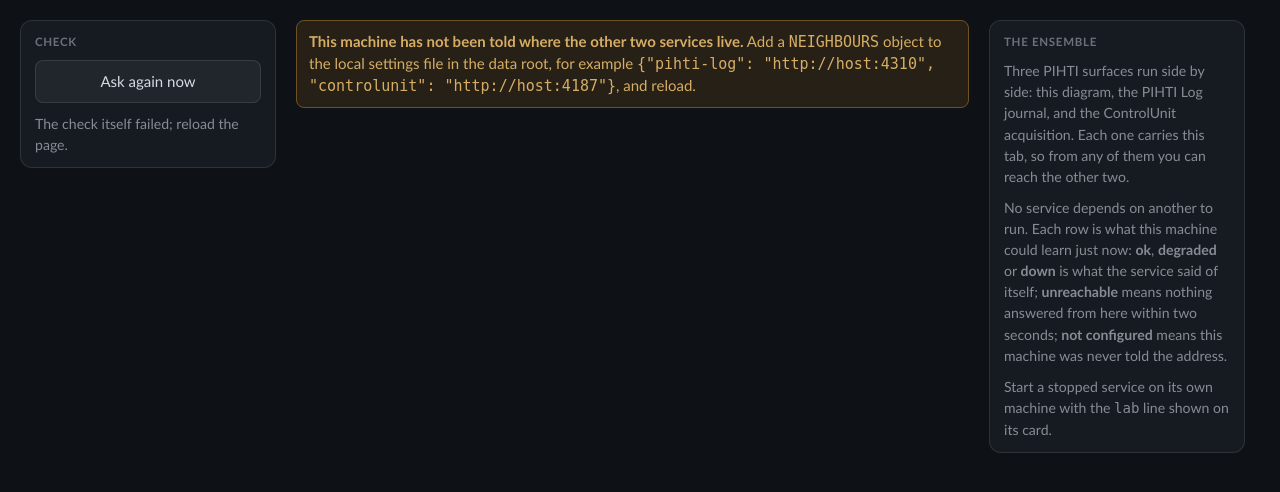
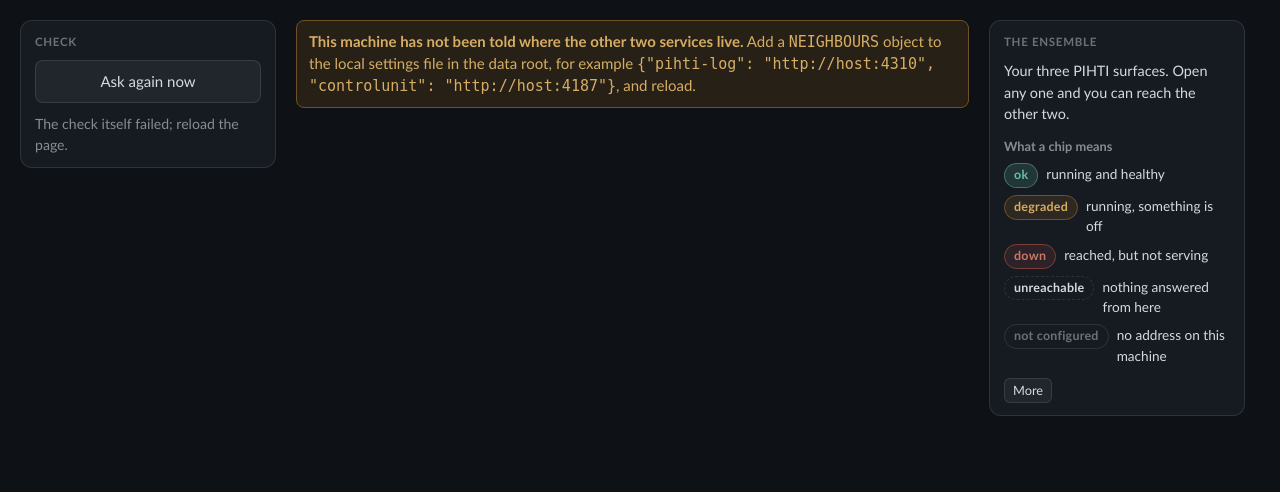
Before and after one commit to queezz/pihtivacuum, a Python web app: template src/pihti/templates/services.html in a window 1280 px wide. Shown: the part 56-548 px from the top of the page. Run offline with Jinja, Linux system fonts and the light colour scheme; the template is opened without the code that fills it, so the values that code supplies are empty.

Commit message:
Teach the Services board at a glance and give it our own icon
The right-rail explainer was three muted paragraphs; it is now one lead line,
the five state chips the cards themselves render with their meanings in a few
words, and the rest behind a More press. Start rows lead with plain words and
keep the command behind a toggle that survives the board's refresh, and
ControlUnit carries no command at all: the rig's GUI on the Raspberry Pi opens
that web server, and the card had been printing a lab alias nobody can run.

The inherited favicon was another site's mark. A hand-drawn Vc tile in the
page's own colours replaces it, drawn as strokes so no font need be installed.

Tests no longer fall back to the machine's own settings file, which made the
not-configured case pass only where no neighbours were configured.

agent: Claude Opus 5

```diff
--- a/pyproject.toml
+++ b/pyproject.toml
@@ -4,7 +4,7 @@ build-backend = "setuptools.build_meta"
 
 [project]
 name = "pihti"
-version = "0.7.0"
+version = "0.8.0"
 description = "Flask server for interactive SVG plasma and vacuum diagnostics"
 readme = "README.md"
 requires-python = ">=3.9"
--- a/src/pihti/__init__.py
+++ b/src/pihti/__init__.py
@@ -1,3 +1,3 @@
 """PIHTI vacuum diagnostics Flask application."""
 
-__version__ = "0.7.0"
+__version__ = "0.8.0"
--- a/src/pihti/static/css/styles.css
+++ b/src/pihti/static/css/styles.css
@@ -611,3 +611,29 @@ details.command pre {
 
 .service-actions { margin: 12px 0 0; }
 .service-actions a.button { width: 100%; }
+
+/* A small pressable control inside a card or a fact row. It keeps the base
+   button's border and fill and only loses padding: a control with no border
+   and no hover state is one nobody can see (fleet WEBUI.md, Controls). */
+button.tiny {
+  padding: 2px 8px;
+  font-size: 0.8rem;
+  border-radius: 6px;
+  vertical-align: baseline;
+}
+
+/* The ensemble rail teaches once, and at a glance: one lead line at full
+   contrast, then the same five chips the cards render, each with its meaning
+   in a few words. The longer explanation waits behind More, so the legend a
+   reader actually scans is never buried under prose. */
+.rail-lead { margin: 0 0 12px; font-size: 0.9rem; color: var(--fg); }
+.rail-sub { margin: 0 0 7px; font-size: 0.8rem; font-weight: 600; color: var(--muted); }
+
+.legend { list-style: none; margin: 0 0 12px; padding: 0; display: grid; gap: 7px; }
+.legend li { display: flex; gap: 8px; align-items: baseline; font-size: 0.85rem; color: var(--fg); }
+.legend .state-chip { flex: 0 0 auto; }
+
+#ensemble-detail { margin-top: 10px; }
+
+/* The command sits under its own sentence, so showing it moves nothing. */
+.start-command { display: block; margin-top: 5px; }
--- a/src/pihti/static/js/services.js
+++ b/src/pihti/static/js/services.js
@@ -1,6 +1,12 @@
 /* Services: the three PIHTI surfaces, each with its state as this machine
- * could learn it, a link, and the lab line that starts it. The board asks
- * the server, never a neighbour, so no address travels into the page. */
+ * could learn it, a link, and how to start it. The board asks the server,
+ * never a neighbour, so no address travels into the page.
+ *
+ * A start row leads with plain words and keeps the command behind a toggle
+ * (fleet WEBUI.md, "meaning first; machinery behind a toggle"). Services
+ * started another way carry no command at all: ControlUnit's web server is
+ * opened by the rig's own GUI, and printing a `lab` line for it named a
+ * command nobody can run. */
 (function () {
     "use strict";
 
@@ -16,6 +22,42 @@
         "unreachable": "unreachable",
         "not configured": "not configured",
     };
+
+    /* Which commands the reader has opened. The board re-renders every thirty
+     * seconds, and a disclosure that closed under a reader mid-copy would be
+     * the surface taking back something they pressed, so the set outlives the
+     * cards it dresses. */
+    const opened = new Set();
+
+    /* The command sits under its own sentence; the toggle, the sentence and
+     * the row above them keep one position whether it is shown or hidden. */
+    function startCell(row) {
+        const cell = document.createElement("dd");
+        const how = document.createElement("span");
+        how.textContent = row.start_how || "—";
+        cell.append(how);
+        if (!row.start_command) return cell;
+        const toggle = document.createElement("button");
+        toggle.type = "button";
+        toggle.className = "tiny";
+        const command = document.createElement("code");
+        command.className = "mono start-command";
+        command.textContent = row.start_command;
+        const draw = () => {
+            const open = opened.has(row.alias);
+            command.hidden = !open;
+            toggle.setAttribute("aria-expanded", String(open));
+            toggle.textContent = open ? "hide command" : "show command";
+        };
+        toggle.addEventListener("click", () => {
+            if (opened.has(row.alias)) opened.delete(row.alias);
+            else opened.add(row.alias);
+            draw();
+        });
+        draw();
+        cell.append(" ", toggle, command);
+        return cell;
+    }
 
     function card(row) {
         const article = document.createElement("article");
@@ -40,7 +82,9 @@
         };
         add("Version", row.version || "—", true);
         add("Says", row.detail || "—");
-        add("Start", `lab ${row.alias}`, true);
+        const startTerm = document.createElement("dt");
+        startTerm.textContent = "Start";
+        facts.append(startTerm, startCell(row));
         const actions = document.createElement("p");
         actions.className = "service-actions";
         if (row.alias === "pihti-diagram") {
@@ -75,6 +119,16 @@
         }
     }
 
+    /* The rail's own disclosure: the legend is always readable, the rest of
+     * the explanation waits behind one press and never moves the legend. */
+    const more = document.getElementById("ensemble-more");
+    const detail = document.getElementById("ensemble-detail");
+    more?.addEventListener("click", () => {
+        detail.hidden = !detail.hidden;
+        more.setAttribute("aria-expanded", String(!detail.hidden));
+        more.textContent = detail.hidden ? "More" : "Less";
+    });
+
     refresh?.addEventListener("click", () => load(true));
     load(false);
     window.setInterval(() => { if (!document.hidden) load(false); }, 30000);
--- a/src/pihti/templates/base.html
+++ b/src/pihti/templates/base.html
@@ -5,7 +5,7 @@
     <meta charset="UTF-8">
     <meta name="viewport" content="width=device-width, initial-scale=1.0">
     <title>{% block title %}PIHTI{% endblock %}</title>
-    <link rel="icon" href="{{ url_for('static', filename='favicon.ico') }}">
+    <link rel="icon" type="image/svg+xml" href="{{ url_for('static', filename='favicon.svg') }}">
     <link rel="stylesheet" href="{{ url_for('static', filename='css/styles.css') }}">
     <script defer src="{{ url_for('static', filename='js/rails.js') }}"></script>
 </head>
--- a/src/pihti/templates/services.html
+++ b/src/pihti/templates/services.html
@@ -28,9 +28,21 @@
         <button class="drawer-close" type="button">Close</button>
         <section class="rail-card">
             <h2 class="rail-label">The ensemble</h2>
-            <p class="muted">Three PIHTI surfaces run side by side: this diagram, the PIHTI Log journal, and the ControlUnit acquisition. Each one carries this tab, so from any of them you can reach the other two.</p>
-            <p class="muted">No service depends on another to run. Each row is what this machine could learn just now: <strong>ok</strong>, <strong>degraded</strong> or <strong>down</strong> is what the service said of itself; <strong>unreachable</strong> means nothing answered from here within two seconds; <strong>not configured</strong> means this machine was never told the address.</p>
-            <p class="muted" style="margin-bottom: 0;">Start a stopped service on its own machine with the <code>lab</code> line shown on its card.</p>
+            <p class="rail-lead">Your three PIHTI surfaces. Open any one and you can reach the other two.</p>
+            <p class="rail-sub">What a chip means</p>
+            <ul class="legend">
+                <li class="state-ok"><span class="state-chip">ok</span><span>running and healthy</span></li>
+                <li class="state-degraded"><span class="state-chip">degraded</span><span>running, something is off</span></li>
+                <li class="state-down"><span class="state-chip">down</span><span>reached, but not serving</span></li>
+                <li class="state-unreachable"><span class="state-chip">unreachable</span><span>nothing answered from here</span></li>
+                <li class="state-not-configured"><span class="state-chip">not configured</span><span>no address on this machine</span></li>
+            </ul>
+            <button type="button" class="tiny" id="ensemble-more" aria-expanded="false" aria-controls="ensemble-detail">More</button>
+            <div id="ensemble-detail" hidden>
+                <p class="muted">None of the three needs the others to run.</p>
+                <p class="muted">This machine keeps the two addresses in its own settings file; the code carries none.</p>
+                <p class="muted" style="margin-bottom: 0;">Each card says how to start that service, on the machine it runs on.</p>
+            </div>
         </section>
     </aside>
 </div>
```
Also changed, not shown: src/pihti/neighbours.py (+45 -5 lines), src/pihti/server.py (+12 -3 lines), tests/test_server.py (+36 -4 lines), .agents/directions.md, .agents/ensemble-health.md, src/pihti/static/favicon.ico (deleted), src/pihti/static/favicon.svg (added), 1 other file.
